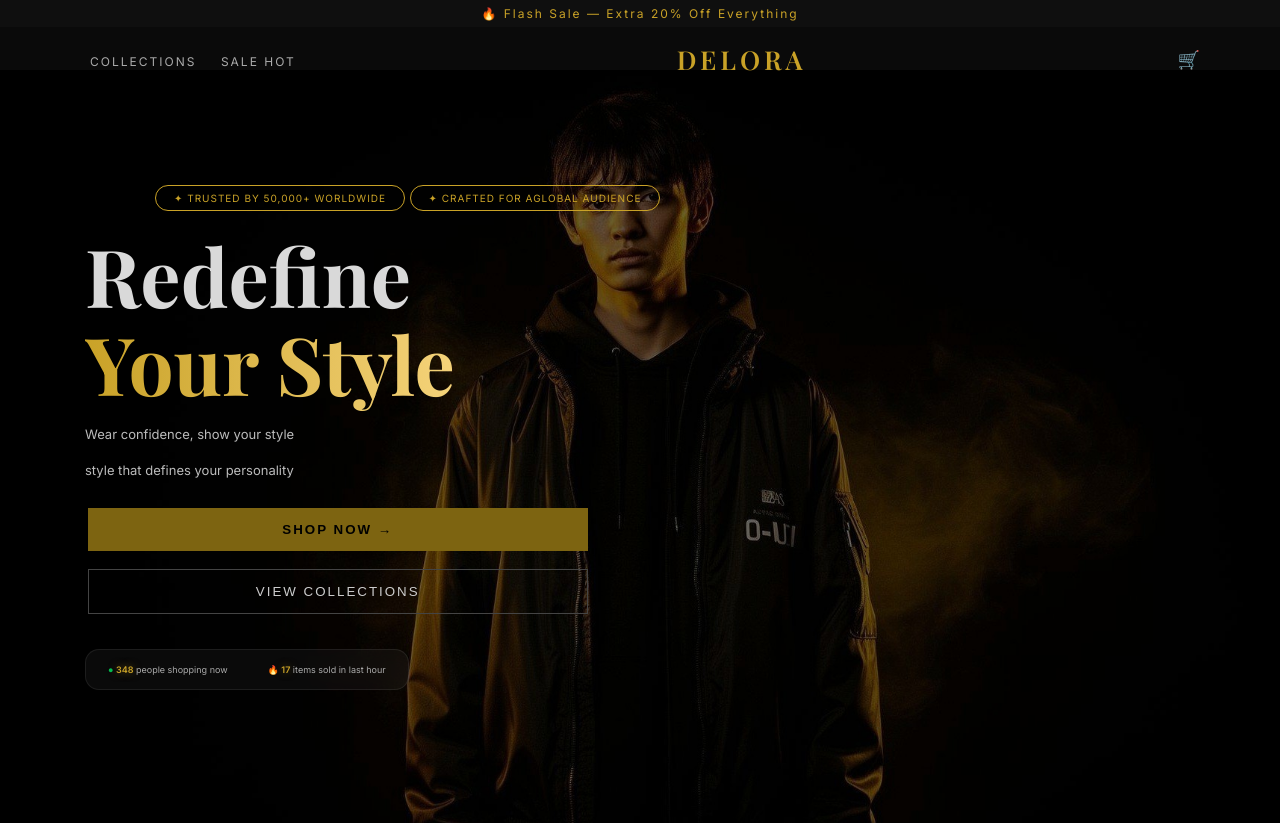
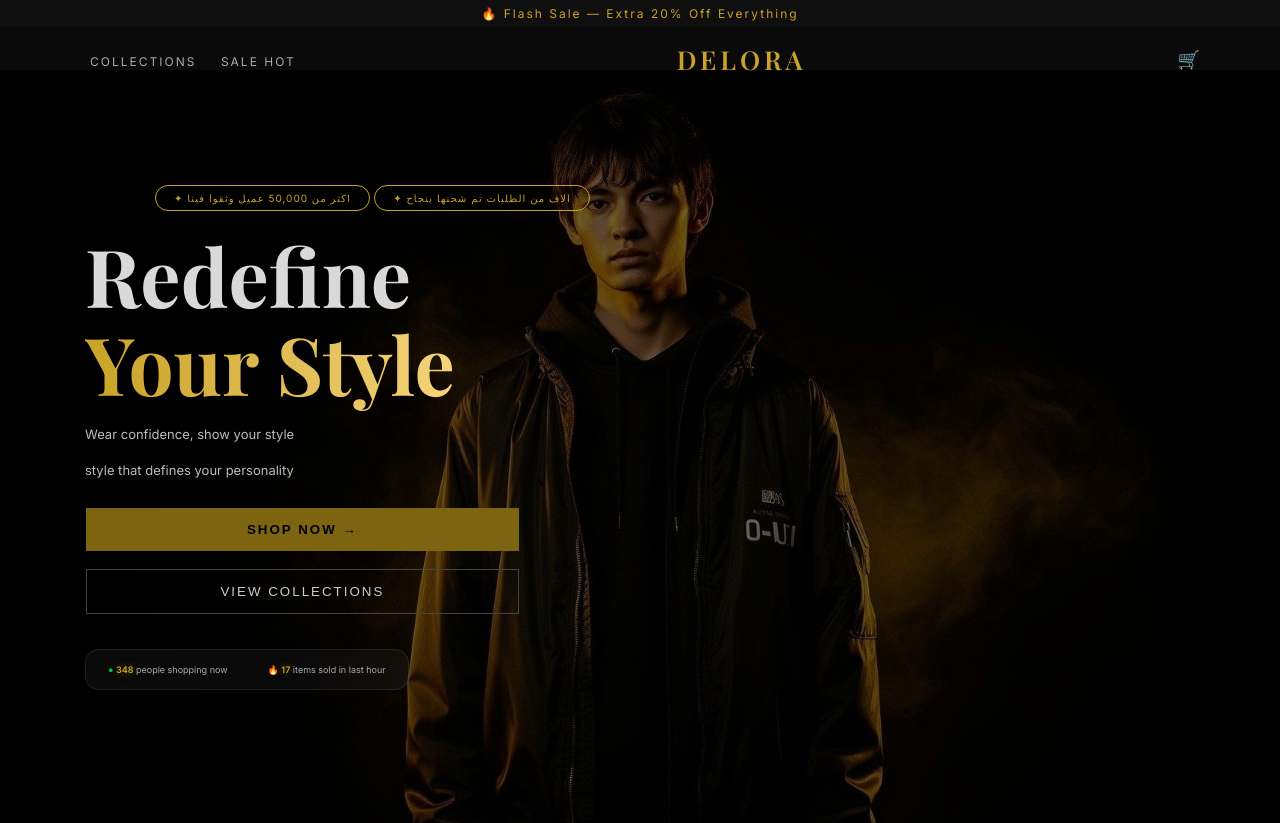
Before and after one commit to zezodawood78/delora, a website: page index.html in a window 1280 px wide. Shown: the top 823 px of the page. Drawn offline with nearby package versions, Linux system fonts and the light colour scheme.

Commit message:
Update index.html

```diff
--- a/index.html
+++ b/index.html
@@ -35,8 +35,8 @@
 
 <section class="hero">
 <div class="hero-content">
-<div class="badge">✦ TRUSTED BY 50,000+ WORLDWIDE</div>
-<div class="badge">✦ CRAFTED FOR AGLOBAL AUDIENCE</div>
+<div class="badge">✦ اكتر من 50,000 عميل وثقوا فينا</div>
+<div class="badge">✦ الاف من الطلبات تم شحنها بنجاح</div>
 
 <h1>Redefine <br><span>Your Style</span></h1>
 <p>Wear confidence, show your style</p>
```
